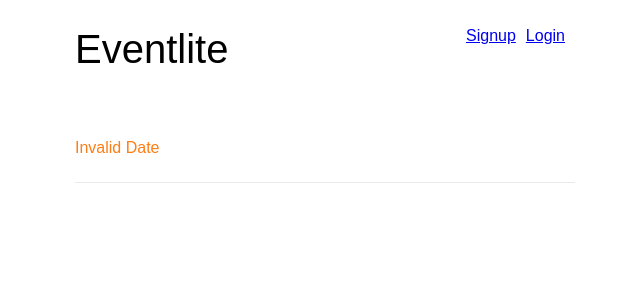
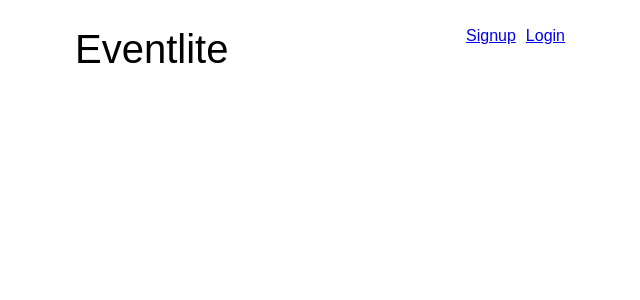
Before and after one commit to reyesvicente/eventlite-frontend, a React (Create React App) app: page /events/1 in a window 1280 px wide. Shown: the top 300 px of the page, without its empty margins (315-955 px from the left). Built offline with nearby package versions, Linux system fonts and the light colour scheme.

Commit message:
clean slate for 6.5

```diff
--- a/src/App.js
+++ b/src/App.js
@@ -3,7 +3,6 @@ import Login from './components/Login'
 import Signup from './components/Signup'
 import AppHeader from './components/AppHeader'
 import Eventlite from './components/Eventlite'
-import Event from './components/Event'
 import { BrowserRouter as Router, Route, Redirect } from "react-router-dom"
 
 
@@ -23,9 +22,6 @@ function App() {
       <Route exact path="/signup">
         {currentUser ? <Redirect to="/" /> : <Signup />}
       </Route>
-      <Route exact path="/events/:id">
-        <Event />
-      </Route>
     </Router>
   )
 }
--- a/src/components/Event.js
+++ b/src/components/Event.js
@@ -1,25 +1,23 @@
 import React from 'react'
+import PropTypes from 'prop-types'
 
 const formatDate = datetime =>
-	new Date(datetime).toDateString()
+  new Date(datetime).toDateString()
 
-class Event extends React.Component {
-		constructor(props) {
-			super(props)
-			this.state = {
-				event: {}
-			}
-		}
+const Event = props => (
+  <div className="event">
+    <h2 className="event-title">{props.event.title}</h2>
+    <div className="event-datetime">{formatDate(props.event.start_datetime)}</div>
+    <div className="event-location">{props.event.location}</div>
+  </div>
+)
 
-	render() {
-		return (
-		<div className="event">
-			<h2 className="event-title">{this.state.event.title}</h2>
-			<div className="event-datetime">{formatDate(this.state.event.start_datetime)}</div>
-			<div className="event-location">{this.state.event.location}</div>
-		</div>
-		)
-	}
+Event.propTypes = {
+  event: PropTypes.shape({
+    title: PropTypes.string.isRequired,
+    start_datetime: PropTypes.string.isRequired,
+    location: PropTypes.string.isRequired
+  })
 }
 
 export default Event
--- a/src/components/EventList.js
+++ b/src/components/EventList.js
@@ -1,12 +1,12 @@
 import React from 'react'
 import PropTypes from 'prop-types'
-import EventSummary from './Event'
+import Event from './Event'
 
 const EventsList = props => (
   <div>
     {props.events.map(function(event){
       return(
-        <EventSummary key={event.id} event={event} />
+        <Event key={event.id} event={event} />
       )
     })}
   </div>
```
Also changed, not shown: src/components/EventSummary.js (deleted, +0 -22 lines).
